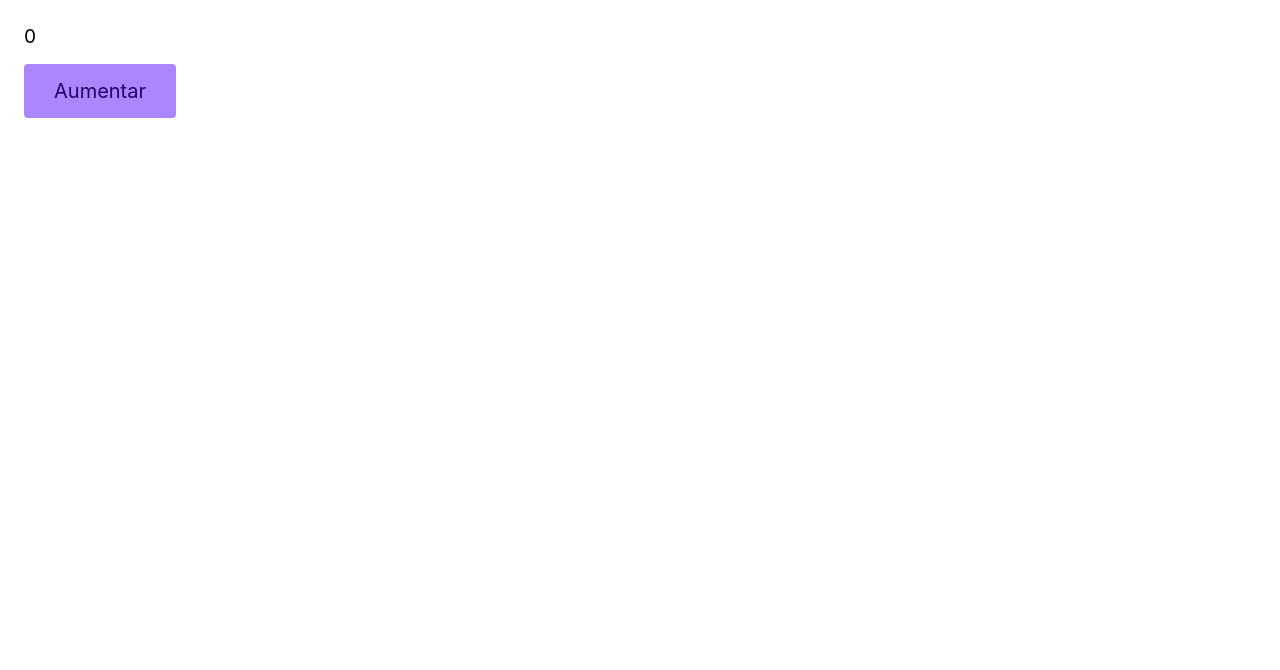
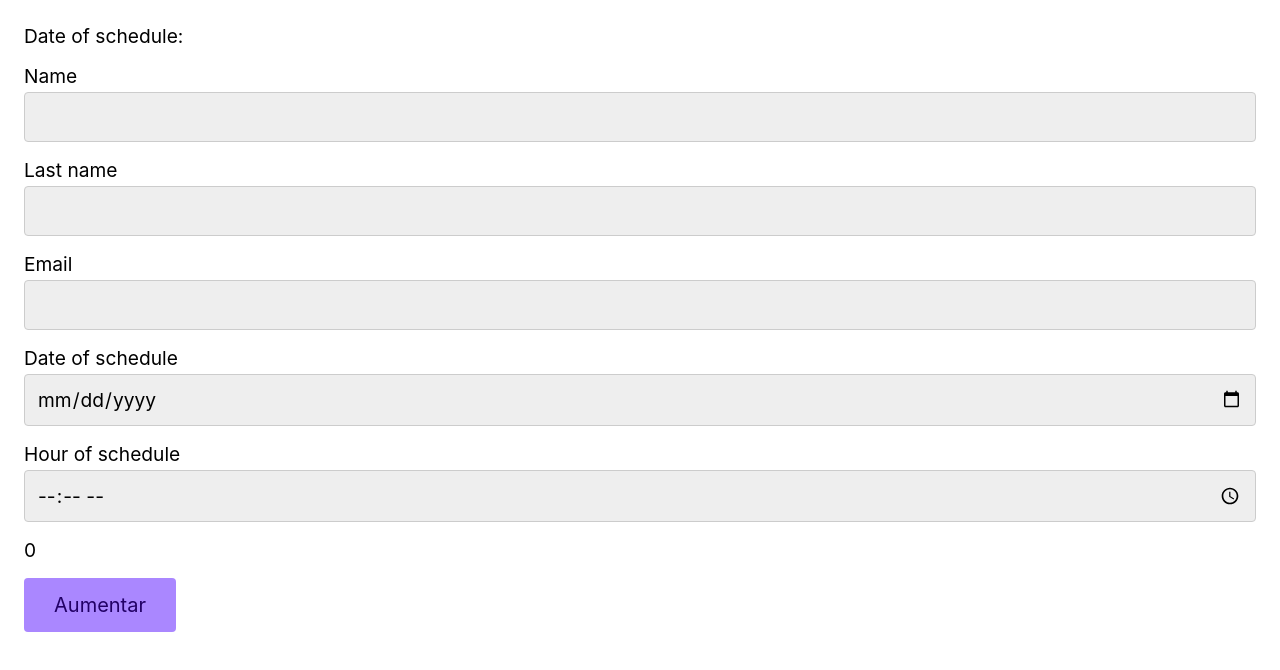
Before and after one commit to paulodutra/react-with-vite-and-ts, a React (Vite) app: page / in a window 1280 px wide. Shown: the top 670 px of the page. Built offline with nearby package versions, Linux system fonts and the light colour scheme.

Commit message:
feat: add input component

```diff
--- a/src/App.tsx
+++ b/src/App.tsx
@@ -1,14 +1,27 @@
 import React from 'react';
 import { Button } from './Button';
+import { Input } from './Input';
 
 function App() {
   const [total, setTotal] = React.useState(0)
+  const [data, setData] = React.useState('');
 
   function increment() {
     setTotal((total) => total + 1)
   }
   return (
     <div>
+      <p>Date of schedule: {data}</p>
+      <Input id='name' label='Name' />
+      <Input id='last-name' label='Last name' />
+      <Input id='email' label='Email' type='email' />
+      <Input
+        id='date-schedule'
+        label='Date of schedule'
+        type='date' value={data}
+        onChange={(event) => setData(event.currentTarget.value)}
+      />
+      <Input id='hour-schedule' label='Hour of schedule' type='time' />
       <p>{total}</p>
       <Button
         id='main-button'
--- /dev/null
+++ b/src/Input.tsx
@@ -0,0 +1,15 @@
+import React, { ComponentProps } from 'react'
+
+type InputProps =  ComponentProps<"input"> & {
+    label: string
+    id: string
+}
+
+export const Input = ({id, label, ...props}: InputProps) => {
+  return (
+    <div style={{marginBottom: "1rem"}}>
+        <label htmlFor={id}>{label}</label>
+        <input id={id} name={id} type='text' {...props} />
+    </div>
+  )
+}
```
